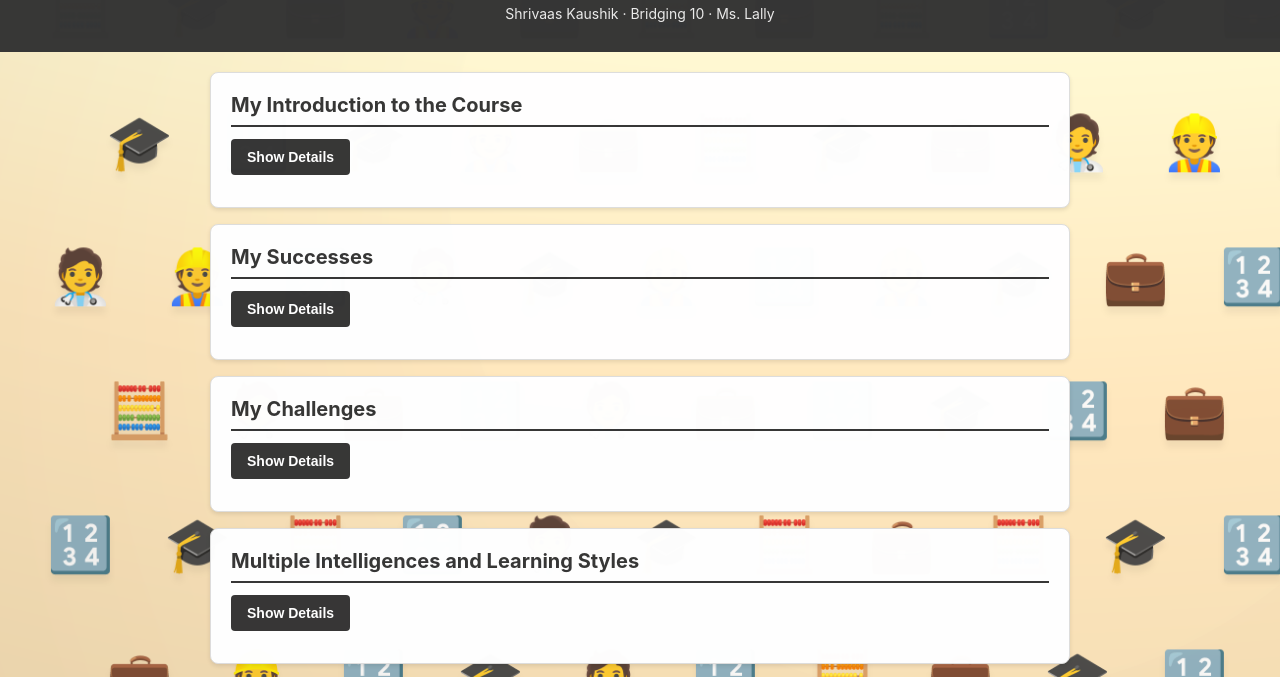
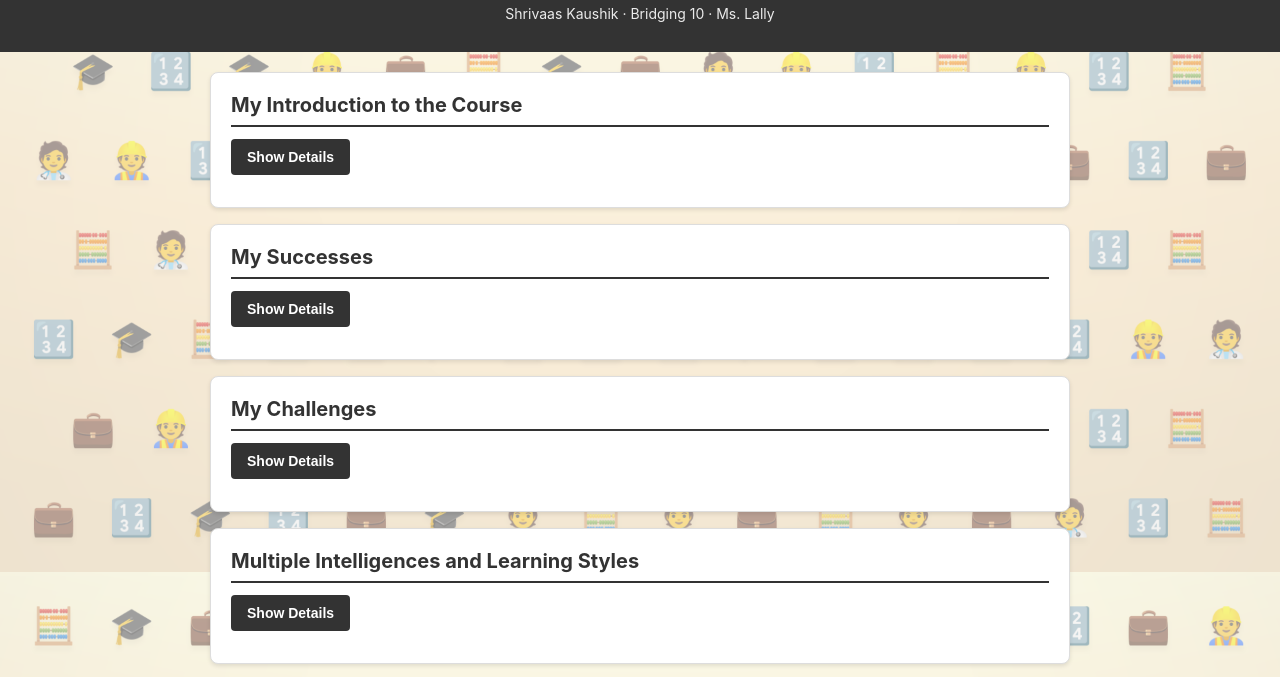
Before and after one commit to cactus-cat/peertutoring, a website: page index.html in a window 1280 px wide. Shown: the part 72-749 px from the top of the page. Drawn offline with Linux system fonts and the light colour scheme; no server answers.

Commit message:
Add background overlay to index.html
Added a background overlay div with reduced opacity.

```diff
--- a/index.html
+++ b/index.html
@@ -5,7 +5,6 @@
   <meta name="viewport" content="width=device-width, initial-scale=1.0">
   <title>Peer Tutoring Website</title>
   <link rel="stylesheet" href="styles.css">
-  <style>html, body { min-height: 100%; background-image: url('images/emoji-ffe7bd-1920x966.png'); background-repeat: repeat; background-attachment: scroll; background-size: auto; opacity: 0.99; }</style>
 </head>
 <body>
   <header>
@@ -13,6 +12,7 @@
     <h2 class="subheader">Shrivaas Kaushik · Bridging 10 · Ms. Lally</h2>
   </header>
   <main>
+    <div style="position: absolute; top: 0; left: 0; width: 100%; height: 100%; min-height: 100vh; background-image: url('images/emoji-ffe7bd-1920x966.png'); background-size: 100% auto; background-repeat: repeat-y; opacity: 0.5; z-index: -1; pointer-events: none;"></div>
     <!-- Section 1: My Introduction to the Course -->
     <section class="content-section">
       <h2>My Introduction to the Course</h2>
```
